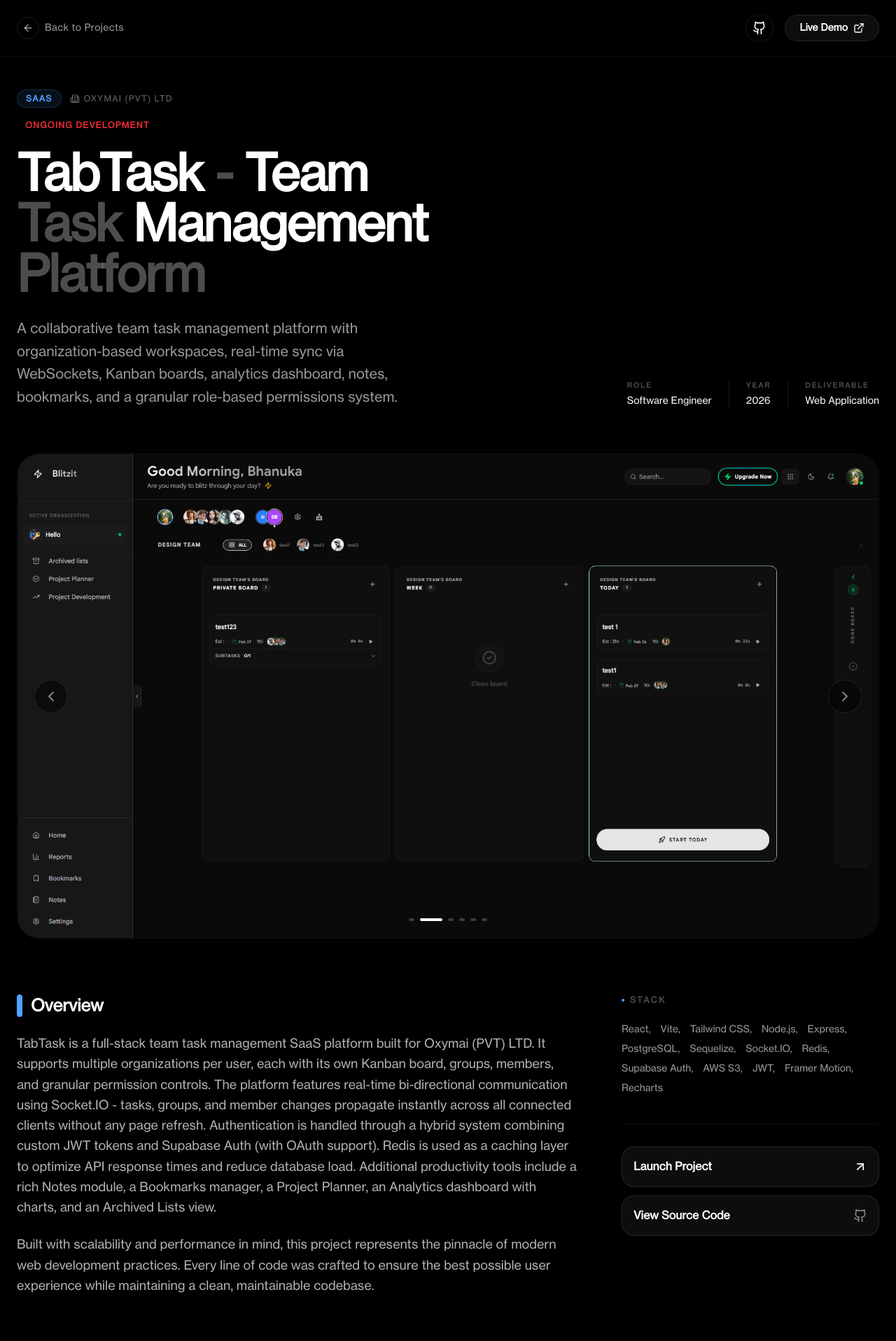
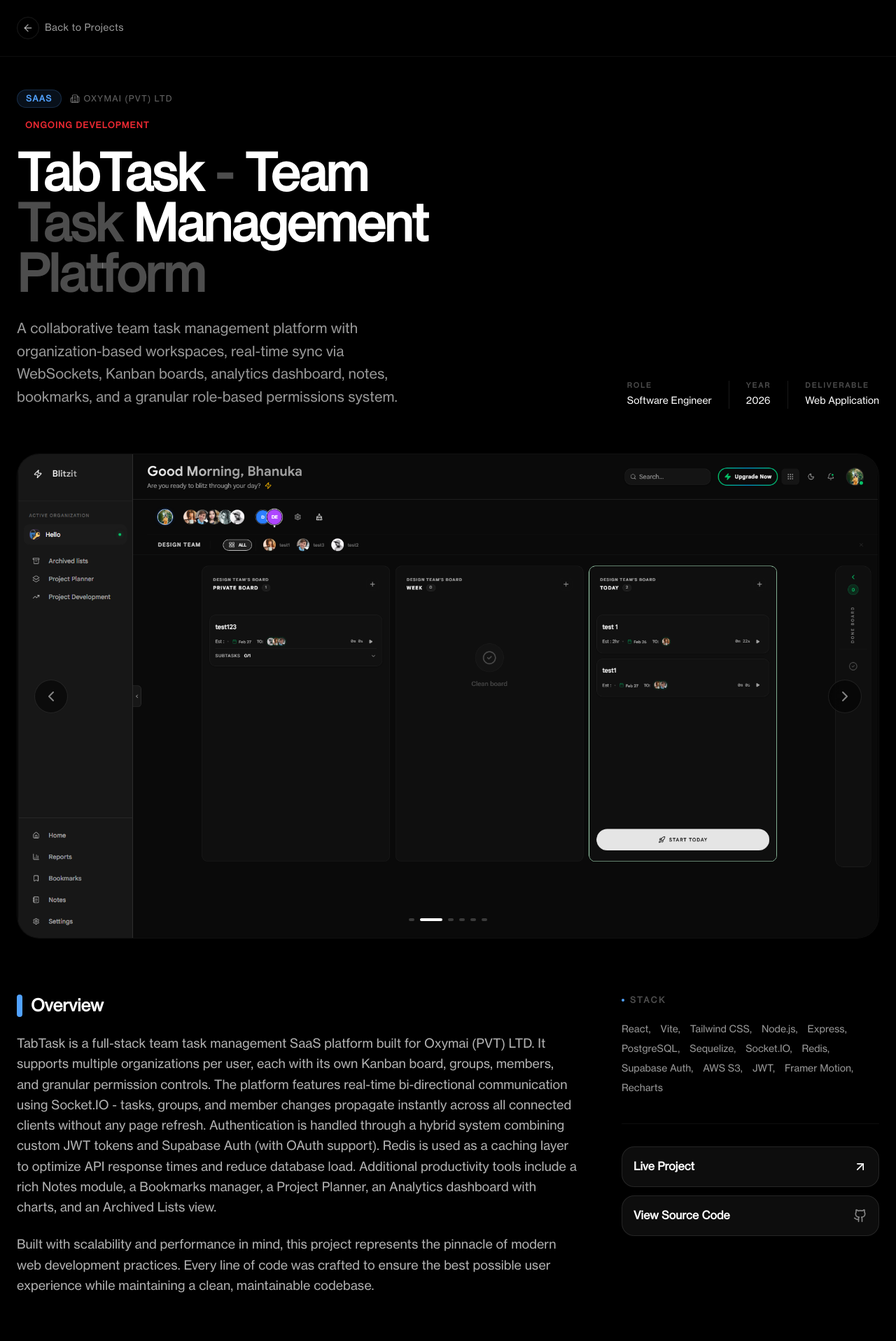
Before and after one commit to bhanuka99x/my-portfolio, a Next.js app in the folder frontend/: page /ProjectView in a window 1280 px wide. Shown: the top 1916 px of the page at 70% size. Built offline with nearby package versions, Linux system fonts and the light colour scheme.

Commit message:
feat: Implement new portfolio sections for recommendations, about, and contact, a project view page, a footer, and global styling.

```diff
--- a/frontend/src/app/ProjectView/page.tsx
+++ b/frontend/src/app/ProjectView/page.tsx
@@ -52,7 +52,7 @@ const projects = [
       "Framer Motion",
       "Recharts",
     ],
-    liveUrl: "https://example.com",
+    liveUrl: "http://tabtaskorg-tabtask-web-1tqw4h-fb49fa-139-59-233-104.traefik.me",
     githubUrl: "https://github.com/example",
     featured: true,
     color: "from-blue-400 to-cyan-400",
@@ -137,7 +137,7 @@ const projects = [
       "Tailwind CSS",
       "Vite",
     ],
-    liveUrl: "https://example.com",
+    liveUrl: "https://removebg-fr-nib6uo-bd6825-139-59-233-104.traefik.me",
     githubUrl: "https://github.com/example",
     featured: true,
     color: "from-blue-400 to-indigo-500",
@@ -200,7 +200,7 @@ const projects = [
       "Framer Motion",
       "Tailwind CSS",
     ],
-    liveUrl: "https://example.com",
+    liveUrl: "https://reframmer-fr-jzhlpl-956995-139-59-233-104.traefik.me/",
     githubUrl: "https://github.com/example",
     featured: true,
     color: "from-violet-500 to-indigo-500",
@@ -448,7 +448,7 @@ const projects = [
       "Flowbite React",
     ],
     liveUrl:
-      "https://chromewebstore.google.com/detail/envio-bulk-video-generato/gfiokclkcjplfodojgegbnfdoicpphip",
+      "https://enviogen.web.app/",
     githubUrl: "https://github.com/example",
     featured: true,
     color: "from-lime-400 to-green-500",
@@ -526,7 +526,7 @@ const projects = [
       "Firebase Hosting",
     ],
     liveUrl:
-      "https://chromewebstore.google.com/detail/autopik-bulk-ai-image-gen/begmceaedadildimpkndmbadgebigpmi",
+      "https://autopik.web.app/",
     githubUrl: "https://github.com/example",
     featured: true,
     color: "from-blue-500 to-cyan-400",
@@ -604,7 +604,7 @@ const projects = [
       "Flowbite",
       "React Icons",
     ],
-    liveUrl: "https://imagefxautomator.com",
+    liveUrl: "https://imagefx.web.app/",
     githubUrl: "https://github.com/example",
     featured: true,
     color: "from-indigo-400 to-purple-500",
@@ -711,7 +711,7 @@ function ProjectContent() {
               Back to Projects
             </span>
           </button>
-
+{/*
           <div className="flex items-center gap-4">
             <a
               href={project.githubUrl}
@@ -732,7 +732,7 @@ function ProjectContent() {
                 Live Demo <ExternalLink className="w-4 h-4" />
               </span>
             </a>
-          </div>
+          </div> */}
         </div>
       </nav>
 
@@ -953,7 +953,7 @@ function ProjectContent() {
                   >
                     <span className="absolute inset-0 bg-white translate-y-full group-hover:translate-y-0 transition-transform duration-300 ease-out" />
                     <span className="relative z-10 flex items-center justify-between w-full group-hover:text-black transition-colors duration-300">
-                      Launch Project
+                      Live Project
                       <ArrowUpRight className="w-5 h-5 group-hover:translate-x-1 group-hover:-translate-y-1 transition-transform" />
                     </span>
                   </a>
```
